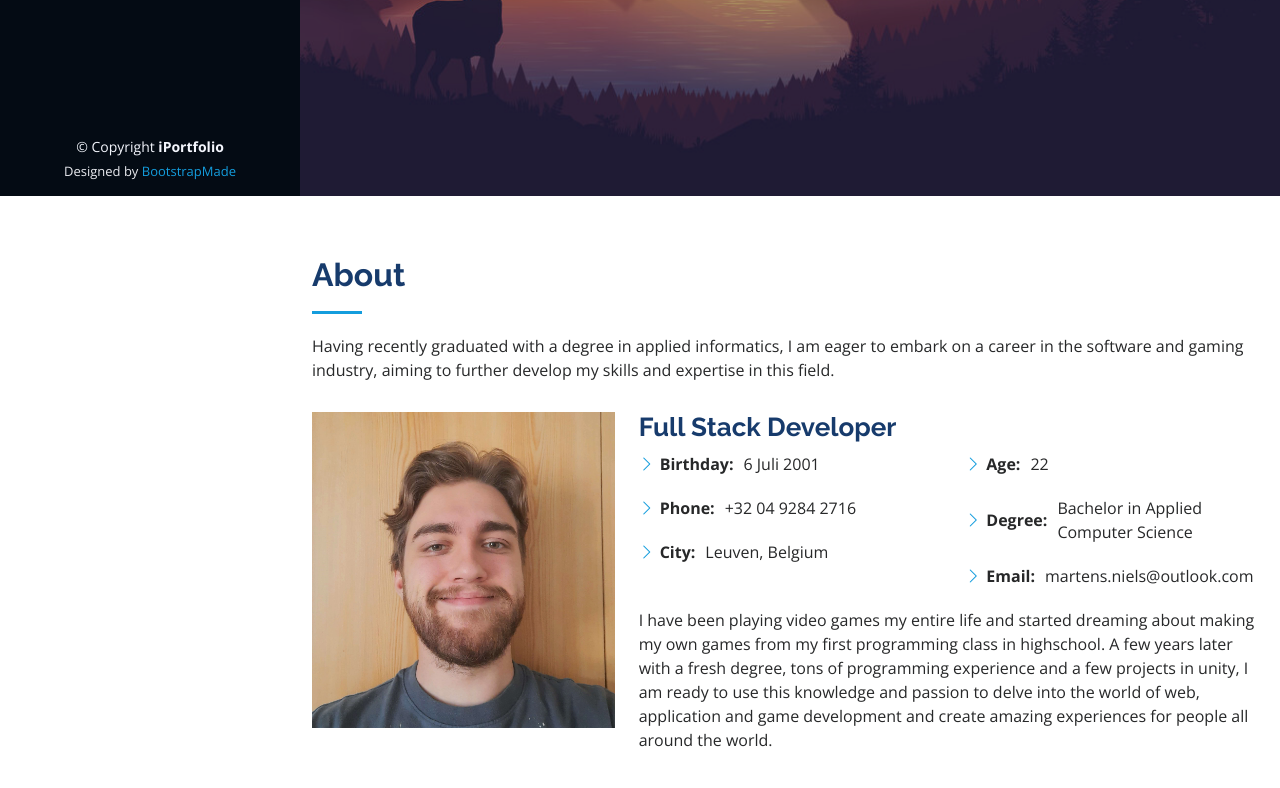
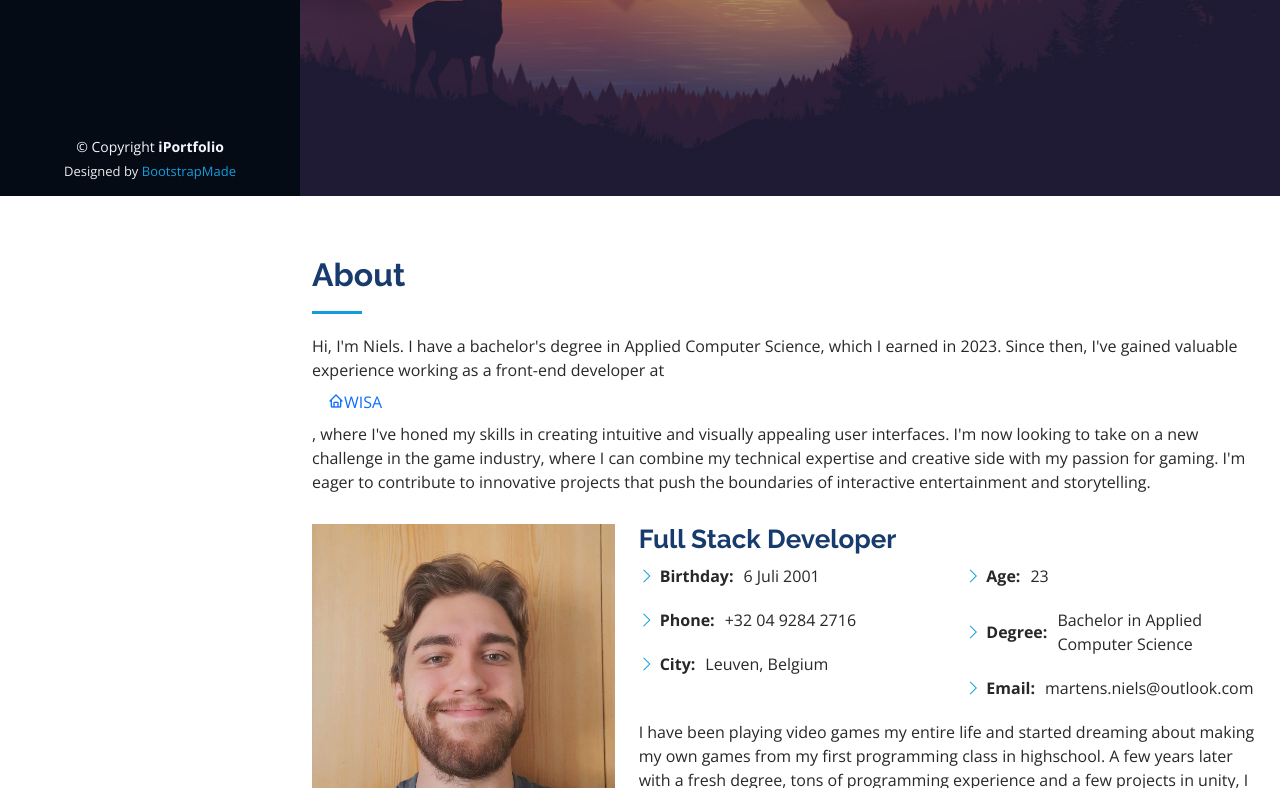
Before and after one commit to N-Mattes67/N-Mattes67.github.io, a plain HTML site: page index.html in a window 1280 px wide. Shown: the part 604-1392 px from the top of the page. Drawn offline with nearby package versions, Linux system fonts and the light colour scheme.

Commit message:
new commit

```diff
--- a/index.html
+++ b/index.html
@@ -78,8 +78,10 @@
 
         <div class="section-title">
           <h2>About</h2>
-          <p>Having recently graduated with a degree in applied informatics, I am eager to embark on a career in
-            the software and gaming industry, aiming to further develop my skills and expertise in this field.</p>
+          <p>Hi, I'm Niels. I have a bachelor's degree in Applied Computer Science, which I earned in 2023.
+            Since then, I've gained valuable experience working as a front-end developer at <a href="#" class="nav-link scrollto active"><i class="bx bx-home"></i>WISA</a>, where I've honed my skills in creating intuitive and visually appealing user interfaces.
+            I'm now looking to take on a new challenge in the game industry, where I can combine my technical expertise and creative side with my passion for gaming.
+            I'm eager to contribute to innovative projects that push the boundaries of interactive entertainment and storytelling.</p>
         </div>
 
         <div class="row">
@@ -98,7 +100,7 @@
               </div>
               <div class="col-lg-6">
                 <ul>
-                  <li><i class="bi bi-chevron-right"></i> <strong>Age:</strong> <span>22</span></li>
+                  <li><i class="bi bi-chevron-right"></i> <strong>Age:</strong> <span>23</span></li>
                   <li><i class="bi bi-chevron-right"></i> <strong>Degree:</strong> <span>Bachelor in Applied Computer Science</span></li>
                   <li><i class="bi bi-chevron-right"></i> <strong>Email:</strong> <span>martens.niels@outlook.com</span></li>
                 </ul>
```
